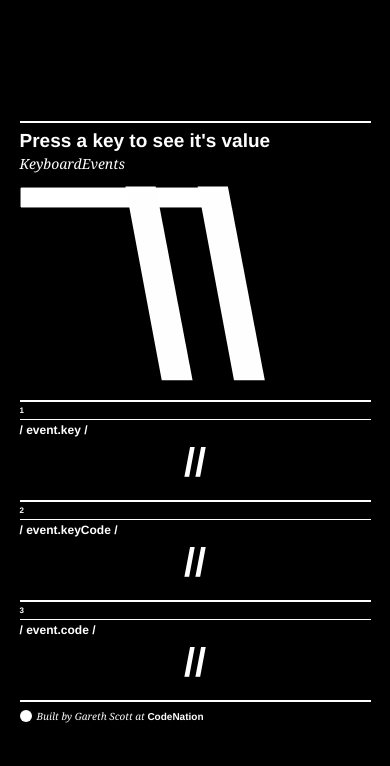
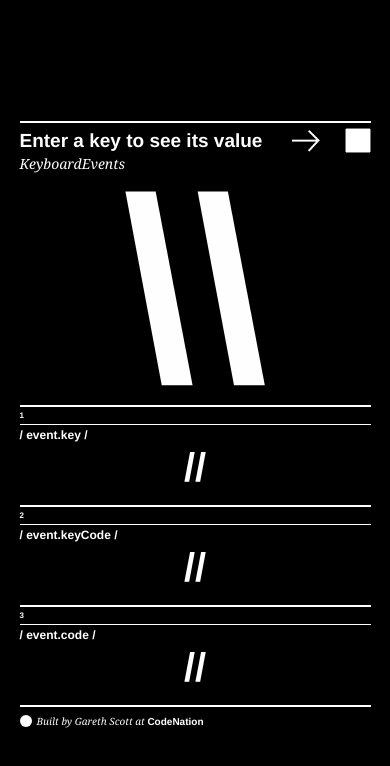
Before and after one commit to garethscott/Key-Code-Project, a plain HTML site: page index.html in a window 390 px wide. Drawn offline with Linux system fonts and the light colour scheme.

Commit message:
extra changes to css, also added inout box in order for mobile devices to accsess keyboard

```diff
--- a/index.html
+++ b/index.html
@@ -16,9 +16,11 @@
 
             <div class="col-1">
                 <div class="heading">
-                    <h2 class="instruction-heading">Press a key to see it's value</h2>
+                    <h2 class="instruction-heading"><span class="enter">Enter</span><span class="press">Press</span> a
+                        key to see its value</h2>
+                    <img class="arrow" src="./arrow-logo.png" alt="Arrow logo pointing to input box" />
+                    <input class="key-input" type="text" name="value" />
                     <h3 class="keyboard-title">KeyboardEvents</h3>
-                    <input class="key-input" type="text" name="value" />
                 </div>
                 <div class="big-num">
                     <h1 id="heading-which">\\</h1>
--- a/style3.css
+++ b/style3.css
@@ -17,13 +17,39 @@ body {
 }
 .heading {
     width: 100%;
-    height: 50px;
+    height: 55px;
+    position: relative;
 }
 .instruction-heading {
     margin-top: 7px;
     margin-bottom: 7px;
     font-size: 19px;
     color: rgb(255, 254, 254);
+}
+/* .arrow {
+    height: 40%;
+    position: absolute;
+    left: 263px;
+    top: 30px;
+    margin-right: 10px;
+    transform: rotate(-90deg);
+} */
+.arrow {
+    height: 40%;
+    position: absolute;
+    right: 40px;
+    bottom: 33px;
+    margin-right: 10px;
+}
+.key-input {
+    width: 5%;
+    height: 35%;
+    position: absolute;
+    right: 0px;
+    bottom: 32px;
+}
+.press {
+    display: none;
 }
 .keyboard-title {
     margin-top: -5px;
@@ -116,6 +142,17 @@ body {
     font-style: normal;
     font-weight: 800;
 }
+
+/* ADDING THE ARROW LOGO CHANGE - VERT TO HOZ */
+/* @media only screen and (min-width: 325px) and (min-height: 569px) {
+    .arrow {
+        height: 40%;
+        position: absolute;
+        right: 40px;
+        bottom: 33px;
+        margin-right: 10px;
+    }
+} */
 
 /* IPHONE-X FORMAT */
 @media only screen and (min-height: 667px) and (max-width: 450px) {
@@ -227,3 +264,19 @@ body {
         font-size: 12px;
     }
 }
+
+/* BEYOND IPAD FORMAT */
+@media only screen and (min-width: 1025px) {
+    .enter {
+        display: none;
+    }
+    .press {
+        display: inline;
+    }
+    .key-input {
+        display: none;
+    }
+    .arrow {
+        display: none;
+    }
+}
```
Also changed, not shown: arrow-logo.png (added).
